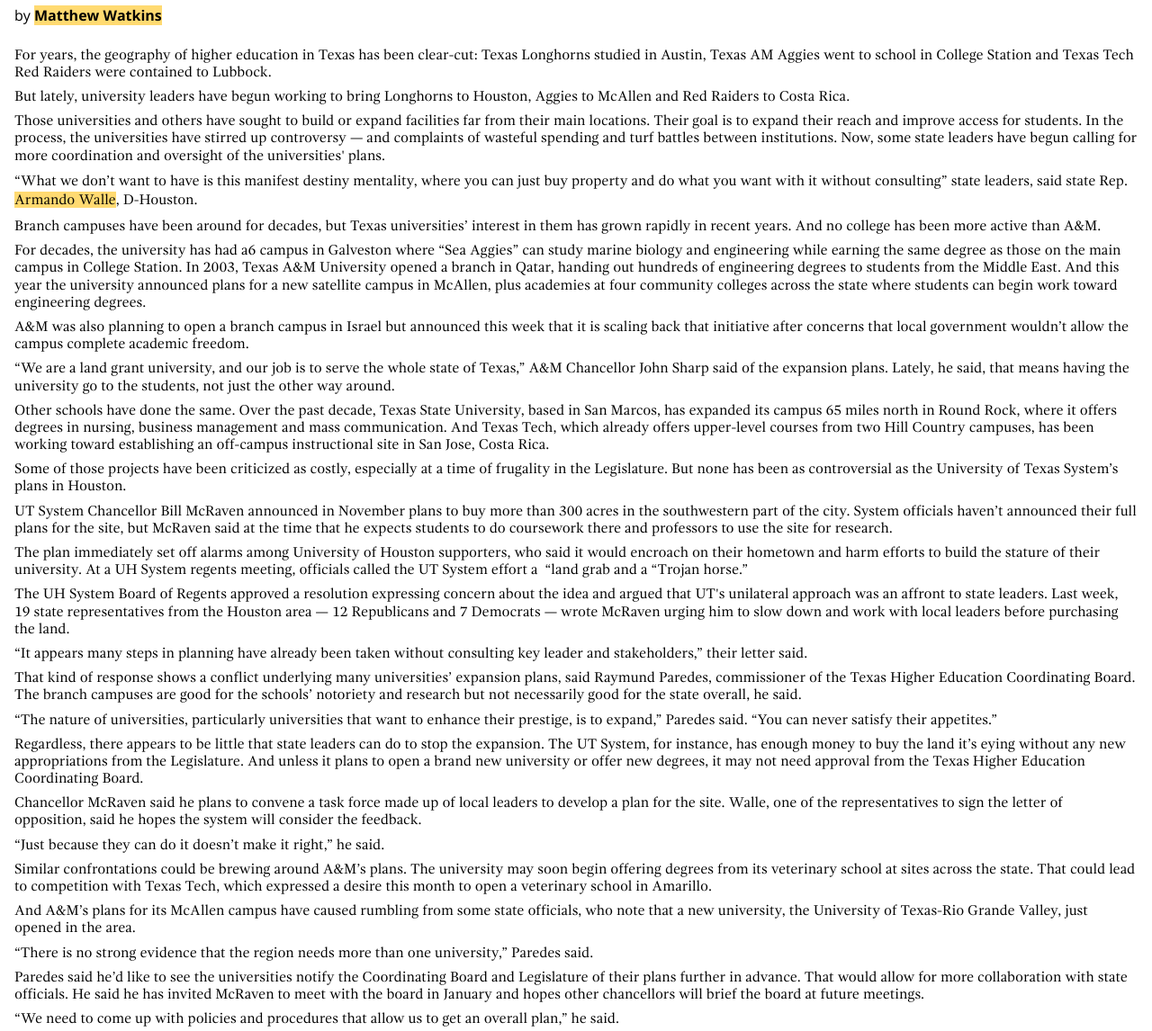
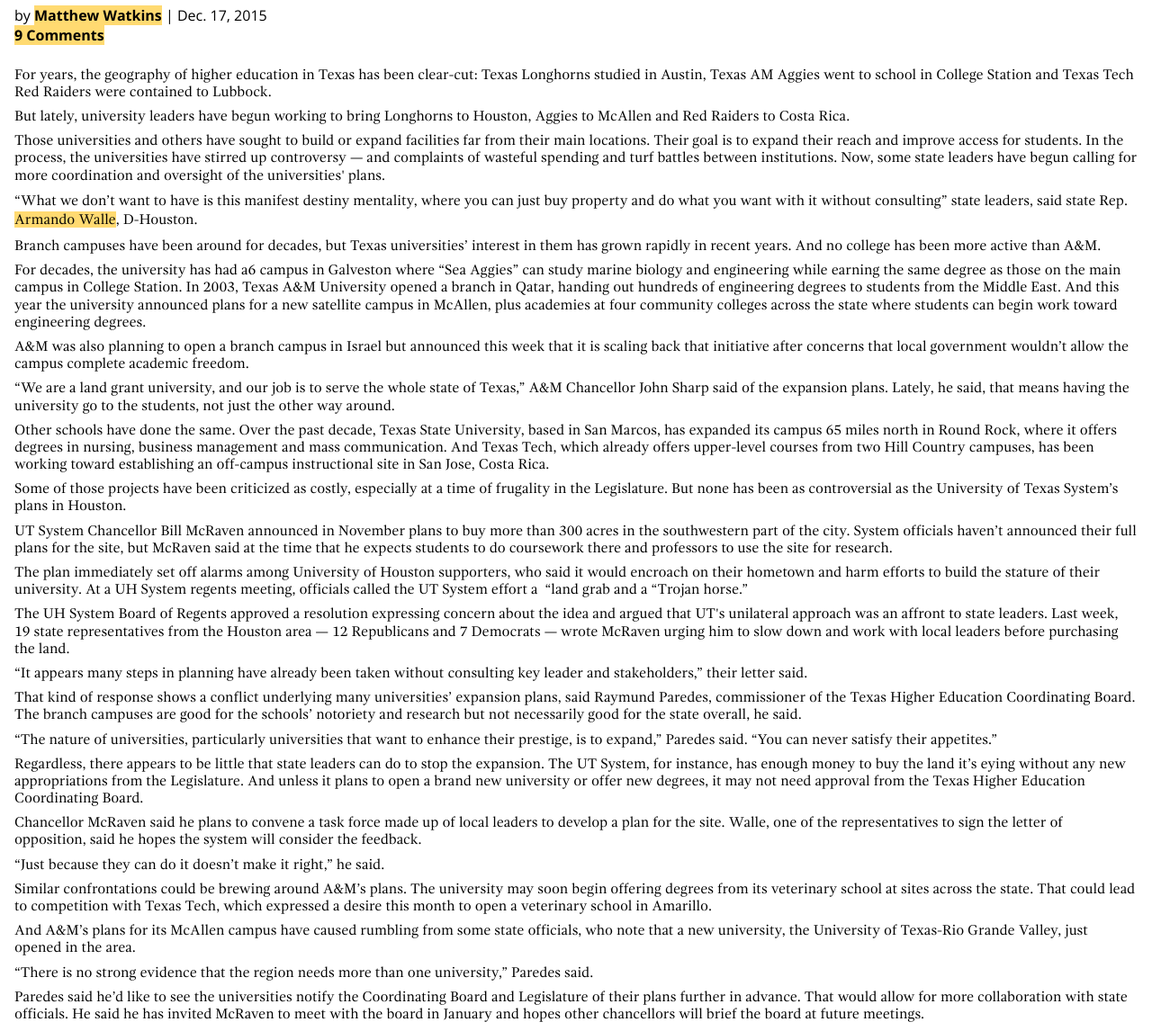
Before and after one commit to texastribune/styleguides, a Jekyll site: the page built from protosandbox.html, in a window 1280 px wide and 1400 px high, scrolled down 23403 px. Shown: the part 254-1400 px from the top of the window at 90% size. Built offline with Jekyll 4.4.1, drawn with Linux system fonts in a browser that asks for light colours; some web fonts are replaced; some of the changed text lies outside the part shown.

Commit message:
Add pub date and num comments to theme four

```diff
--- a/_data/storyexamples.yml
+++ b/_data/storyexamples.yml
@@ -1,6 +1,8 @@
 - leadart: '//static.texastribune.org/media/images/IMG_0476.JPG'
   headline: 'As Texas Universities Expand, Political Fights Grow Over Turf'
   author: 'Matthew Watkins'
+  pub_date: 'Dec. 17, 2015'
+  num_comments: '9'
   body: "<p><span class='story_body--firstletter'>F</span>or years, the geography of higher education in Texas has been clear-cut: Texas Longhorns studied in Austin, Texas AM Aggies went to school in College Station and Texas Tech Red Raiders were contained to Lubbock.</p>
 <p>But lately, university leaders have begun working to bring Longhorns to Houston, Aggies to McAllen and Red Raiders to Costa Rica.</p>
 <p>Those universities and others have sought to build or expand facilities far from their main locations. Their goal is to expand their reach and improve access for students. In the process, the universities have stirred up controversy &mdash; and complaints of wasteful spending and turf battles between institutions. Now, some state leaders have begun calling for more coordination and oversight of the universities' plans.&nbsp;</p>
@@ -31,6 +33,8 @@
 - leadart: '//static.texastribune.org/media/images/2015/09/09/TedCruz.jpg'
   headline: "If Cruz is Nominee, He Could Impact GOP's House Majority, Some Say"
   author: 'Abby Livingston'
+  pub_date: 'Dec. 17, 2015'
+  num_comments: '18'
   body: "<p dir='ltr'><span>WASHINGTON &mdash; The Republican Party sits on more seats in the&nbsp;U.S. House than at any point&nbsp;</span><a href='http://history.house.gov/Institution/Party-Divisions/Party-Divisions/'><span>since before the Great Depression</span></a><span>. And while losing that 58</span>-seat<span> majority in the 2016 election had been unthinkable</span><span>, Republicans worry that their control could be in jeopardy </span><a href='http://www.politico.com/story/2015/12/republicans-fear-trump-216561'><span>if the bombastic Donald Trump wins the GOP presidential nomination</span></a><span>.</span></p>
 <p dir='ltr'><span>But Democrats and political analysts say that a similar change in political fortunes could also follow </span><span>if U.S. Sen. </span><a href='http://www.texastribune.org/directory/ted-cruz/'><span>Ted Cruz</span></a><span>, himself a polarizing figure, is the Republican presidential nominee next fall. It's a notion that even several Republicans are slow to dismiss.</span></p>
 <p dir='ltr'><span>While Cruz and Trump are enjoying success in running campaigns that appeal to the GOP base, some political experts and operatives say their messages could prove unpalatable to general election voters in dozens of GOP-held House districts in the Northeast and in some suburbs, where voters<span>&nbsp;are often fiscally conservative but socially liberal</span></span><span>.</span></p>
@@ -68,6 +72,8 @@
 - leadart: '//static.texastribune.org/media/images/2015/12/15/Cruz_Vegas_ReutersTT.jpg'
   headline: 'Ted Cruz Jettisons Compromise on Immigration'
   author: 'Jay Root and Patrick Svitek'
+  pub_date: 'Dec. 16, 2015'
+  num_comments: '20'
   body: "<p><span class='story_body--firstletter'>L</span>isten to Republican presidential candidate <a href='http://www.texastribune.org/directory/ted-cruz/'>Ted Cruz</a> on immigration policy these days and there&rsquo;s little daylight between the firebrand senator and GOP frontrunner Donald Trump.</p>
 <p>They&rsquo;re both in the deport-first-and-ask-questions-later camp.</p>
 <p>But that wasn&rsquo;t always the case. In the summer of 2013, as Congress was mulling sweeping immigration reforms, Cruz was promoting a &ldquo;middle ground&rdquo; that would have dramatically boosted legal immigration and even given legal status and work permits to millions of undocumented immigrants already living in the country.</p>
--- a/_sass/protosandbox/_story.sass
+++ b/_sass/protosandbox/_story.sass
@@ -127,12 +127,14 @@
     font-size: 2em
     margin: 0.5em 0 0 0
     padding: 0 0.5em
-  .story_byline
+  .story_byline, .story_comments
     font-family: 'Open Sans', sans-serif
     margin: 0.5em 0 0 0
     padding: 0 1em
     a
       font-weight: 700
+  .story_comments
+    margin-top: 0
   .story_body
     margin: 0.5em 0 0 0
     padding: 0.5em 1em
--- a/protosandbox.html
+++ b/protosandbox.html
@@ -63,7 +63,8 @@
         <img src="{{ story.leadart }}" alt="">
       </figure>
       <h1 itemprop="headline" class="story_headline">{{ story.headline }}</h1>
-      <p class="story_byline">by <a href="">{{ story.author }}</a></p>
+      <p class="story_byline">by <a href="">{{ story.author }}</a> | {{ story.pub_date }}</p>
+      <p class="story_comments"><a href="">{{ story.num_comments }} Comments</a></p>
       <div class="story_body">
         {{ story.body }}
       </div>
```
Also changed, not shown: css/protosandbox.min.css.
